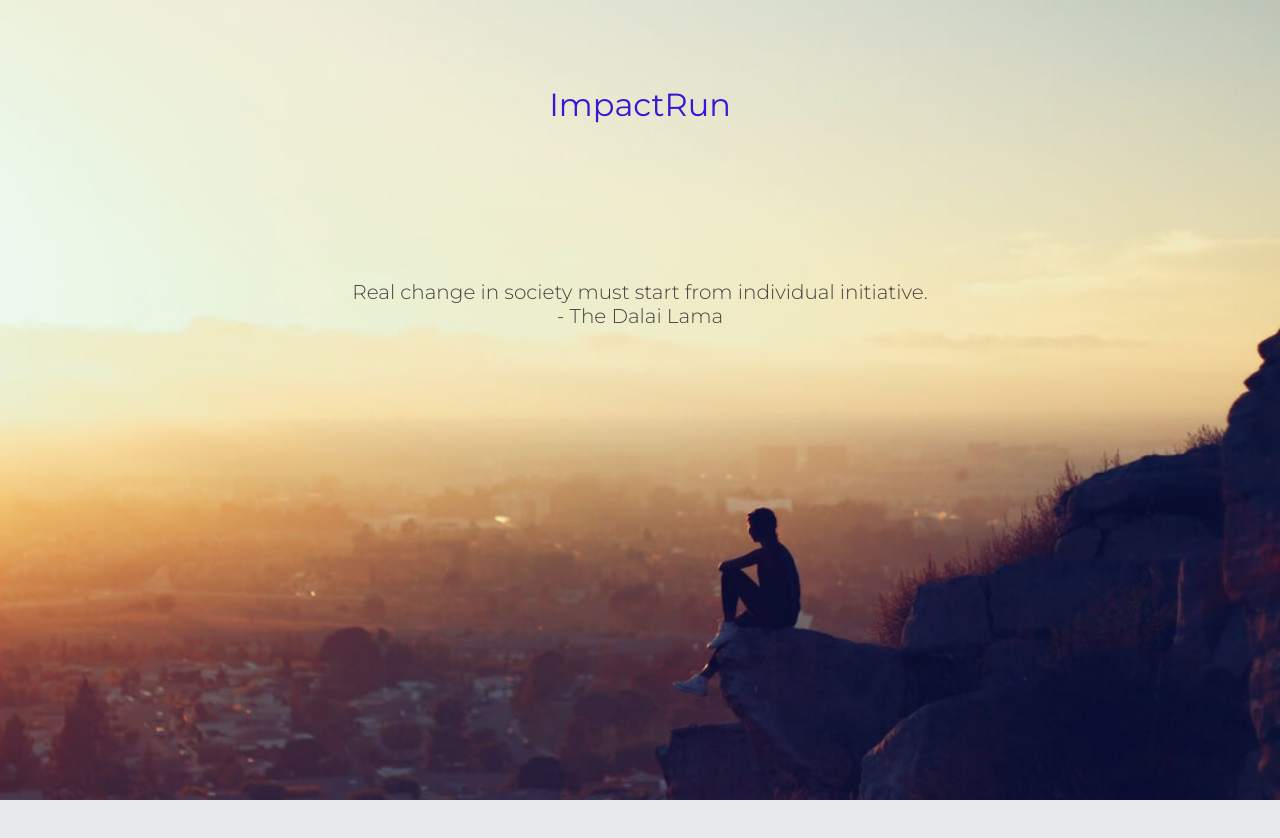
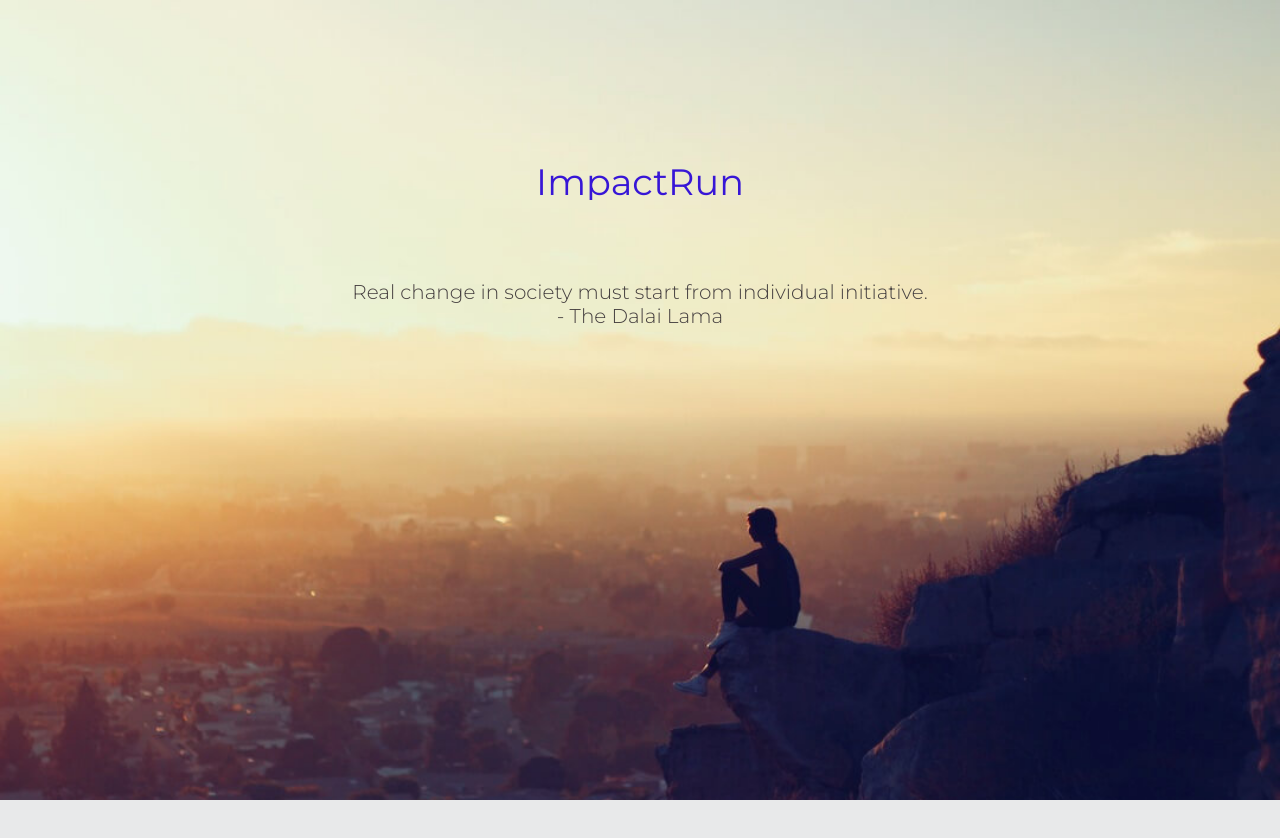
Before and after one commit to pnagle/ImpctRun.com, a plain HTML site: page index.html in a window 1280 px wide. Shown: the top 838 px of the page. Drawn offline with nearby package versions, Linux system fonts and the light colour scheme; some packages are replaced by stand-ins of ours; a web font is replaced by a local one.

Commit message:
someMoreChanges
Additional changes

```diff
--- a/controllers/home.controller.js
+++ b/controllers/home.controller.js
@@ -19,7 +19,7 @@ function HomeController($scope) {
     function init() {
         window.addEventListener('scroll', function(e) {
             var distanceY = window.pageYOffset || document.documentElement.scrollTop,
-                shrinkOn = 100,
+                shrinkOn = 80,
                 header1 = document.querySelector("header1");
             if (distanceY > shrinkOn) {
                 classie.add(header1, "smaller");
--- a/css/home.css
+++ b/css/home.css
@@ -40,13 +40,13 @@
     color: #3716D6 !important;
     font-family: montserrat;
     z-index: 2;
-    font-size: 200% !important;
+    font-size: 229% !important;
     width: 75%;
     position: absolute;
     left: 0;
     right: 0;
     margin: 0 auto;
-    top: 20% !important;
+    top: 80% !important;
     font-weight: 700;
 }
 .logoMenu {
@@ -108,7 +108,7 @@
 
 header1 {
     width: 100%;
-    height: 150px;
+    height: 200px;
     overflow: hidden;
     position: fixed;
     top: 0;
@@ -124,8 +124,6 @@ header1 {
 header1 .logo {
     padding-top: none;
     display: inline-block;
-    height: 150px;
-    line-height: 150px;
     text-align: center;
     color: white;
     font-weight: 400;
@@ -159,9 +157,8 @@ header1.smaller {
     background: white;
 }
 header1.smaller .logo {
-    padding-top: 7px;
+    margin-top:-11%;
     height: 60px;
-    line-height: 15px;
     font-size: 160% !important;
 }
 header1.smaller nav a {
```
